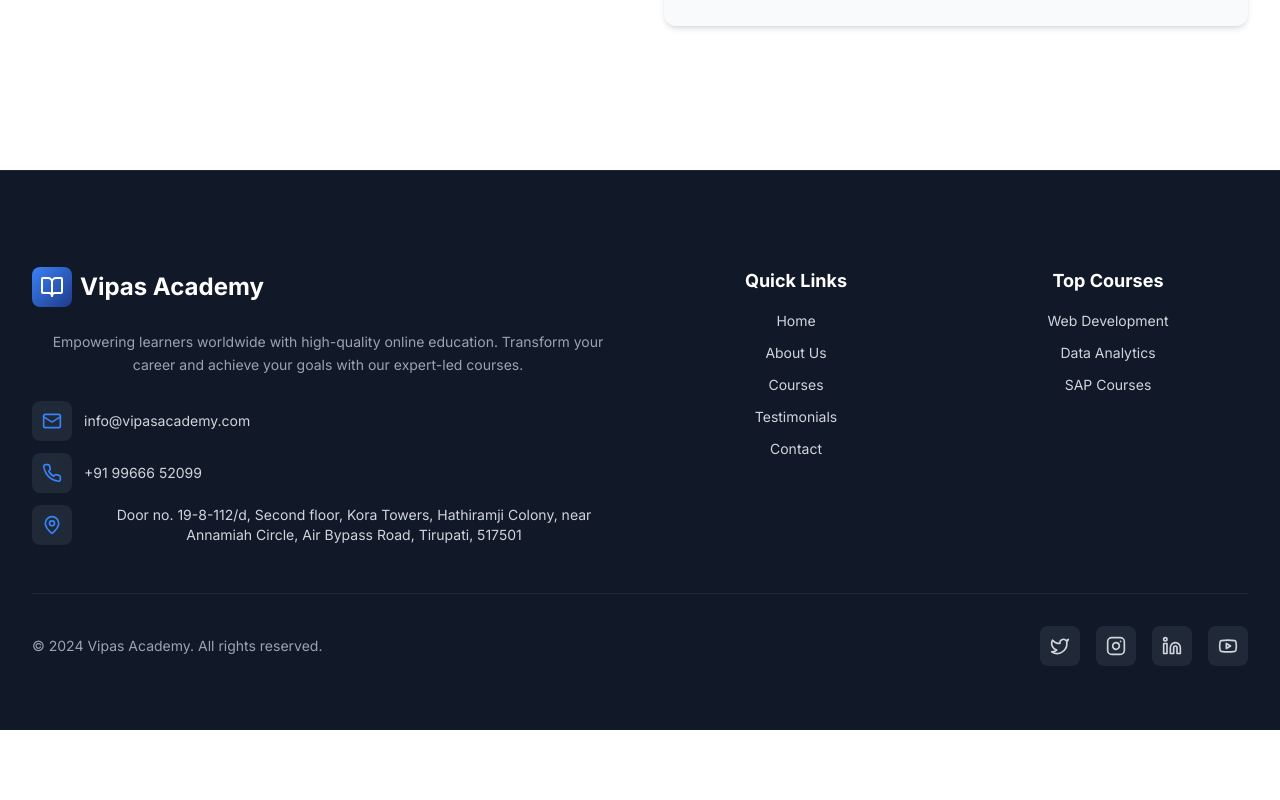
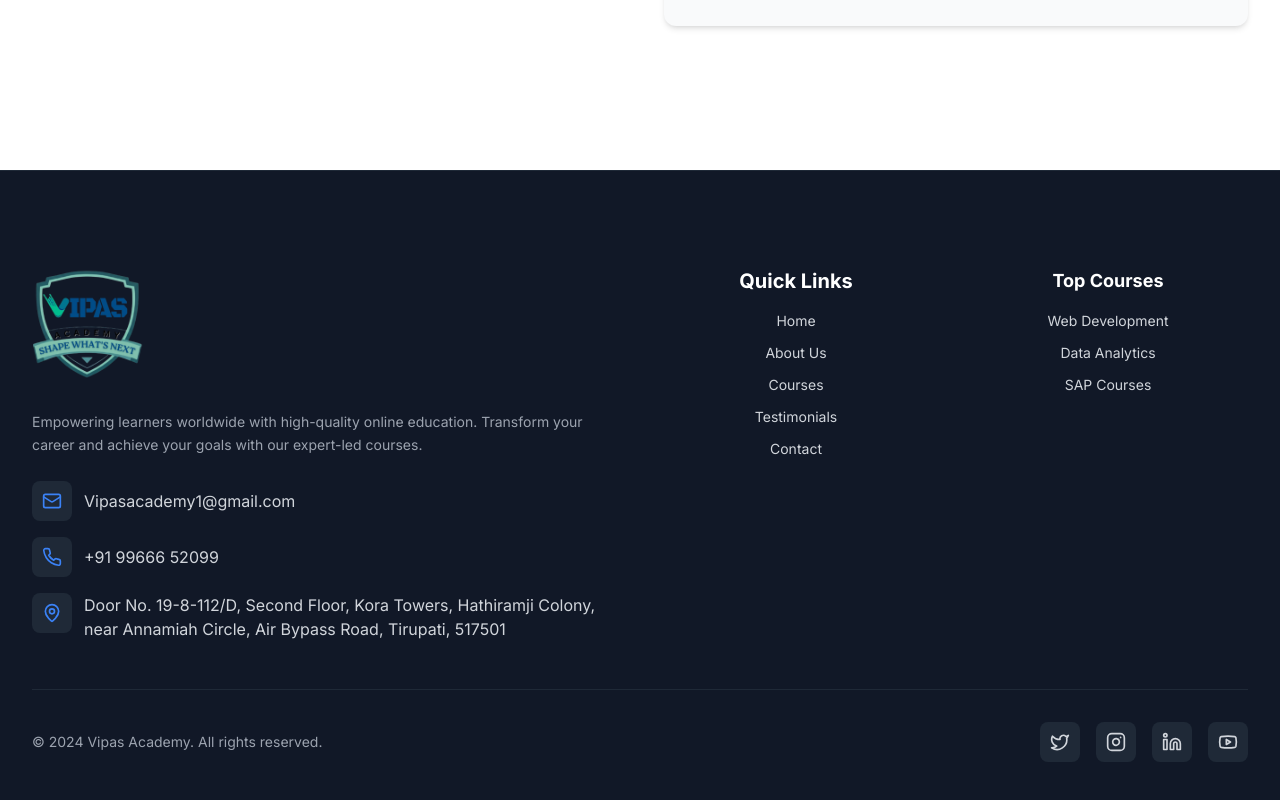
Before and after one commit to divyasrinivas3/vipas_academy, a Next.js app: page /contact in a window 1280 px wide. Shown: the part 1416-2216 px from the top of the page. Before the commit the page ends 2146 px from the top, so only its background shows below. Built offline with nearby package versions, Linux system fonts and the light colour scheme.

Commit message:
Vipas logo & footer issue fixed

```diff
--- a/app/components/Footer.tsx
+++ b/app/components/Footer.tsx
@@ -1,9 +1,19 @@
 "use client";
 
 import { useRouter, usePathname } from "next/navigation";
-import { BookOpen, Mail, Phone, MapPin, Twitter, Instagram, Linkedin, Youtube } from "lucide-react";
+import {
+  BookOpen,
+  Mail,
+  Phone,
+  MapPin,
+  Twitter,
+  Instagram,
+  Linkedin,
+  Youtube,
+} from "lucide-react";
 import { motion } from "framer-motion";
 import { fadeInUp, staggerContainer, staggerItem } from "@/lib/animations";
+import Image from "next/image";
 
 export default function Footer() {
   const router = useRouter();
@@ -25,29 +35,29 @@ export default function Footer() {
 
   const socialLinks = [
     { icon: Twitter, href: "https://x.com/vipasacademy?s=21", label: "Twitter" },
-    { icon: Instagram, href: "https://www.instagram.com/vipas_academy?igsh=cTlyeDFkYXBmNWpq", label: "Instagram" },
+    {
+      icon: Instagram,
+      href: "https://www.instagram.com/vipas_academy?igsh=cTlyeDFkYXBmNWpq",
+      label: "Instagram",
+    },
     { icon: Linkedin, href: "https://www.linkedin.com/in/vipas-academy", label: "LinkedIn" },
     { icon: Youtube, href: "#", label: "YouTube" },
   ];
 
-  // 🔥 Scroll or Navigate Function
   const handleLinkClick = (href: string) => {
     if (href.startsWith("#")) {
       if (pathname === "/") {
-        // Already on homepage → just scroll
         const el = document.querySelector(href);
         if (el) el.scrollIntoView({ behavior: "smooth" });
       } else {
-        // Navigate to homepage with section hash
         router.push(`/${href}`);
       }
     } else {
-      // Navigate normally for other pages
       router.push(href);
     }
   };
 
-  return (
+  return  (
     <footer className="bg-gray-900 text-gray-300">
       <div className="container mx-auto px-4 sm:px-6 lg:px-8 py-16">
         <motion.div
@@ -59,34 +69,48 @@ export default function Footer() {
         >
           {/* Company Info */}
           <motion.div variants={staggerItem} className="lg:col-span-2">
-            <div className="flex items-center space-x-2 mb-6">
-              <div className="w-10 h-10 bg-gradient-to-br from-blue-500 to-blue-900 rounded-lg flex items-center justify-center">
-                <BookOpen className="w-6 h-6 text-white" />
+            {/* ✅ Larger Logo Section */}
+            <div className="flex items-center space-x-4 mb-8">
+              <div className="relative w-24 h-24 sm:w-28 sm:h-28 justify-center"> {/* increased size */}
+                <Image
+                  src="/vipas_logo_bg.png" // 👈 place logo here: public/images/vipas-logo.png
+                  alt="Vipas Academy Logo"
+                  fill
+                  className="object-contain"
+                  priority
+                />
               </div>
-              <span className="text-2xl font-bold text-white">Vipas Academy</span>
             </div>
-            <p className="text-gray-400 mb-6 leading-relaxed">
-              Empowering learners worldwide with high-quality online education. Transform your career and achieve your goals with our expert-led courses.
+
+            <p className="text-gray-400 mb-6 leading-relaxed text-left">
+              Empowering learners worldwide with high-quality online education. Transform
+              your career and achieve your goals with our expert-led courses.
             </p>
-            <div className="space-y-3">
+
+            <div className="space-y-4">
               <div className="flex items-center gap-3">
-                <div className="w-10 h-10 bg-gray-800 rounded-lg flex items-center justify-center">
+                <div className="w-10 h-10 bg-gray-800 rounded-lg flex items-center justify-center flex-shrink-0">
                   <Mail className="w-5 h-5 text-blue-500" />
                 </div>
-                <span>info@vipasacademy.com</span>
+                <span className="text-sm sm:text-base break-all">
+                  Vipasacademy1@gmail.com
+                </span>
               </div>
+
               <div className="flex items-center gap-3">
-                <div className="w-10 h-10 bg-gray-800 rounded-lg flex items-center justify-center">
+                <div className="w-10 h-10 bg-gray-800 rounded-lg flex items-center justify-center flex-shrink-0">
                   <Phone className="w-5 h-5 text-blue-500" />
                 </div>
-                <span>+91 99666 52099</span>
+                <span className="text-sm sm:text-base">+91 99666 52099</span>
               </div>
-              <div className="flex items-center gap-3">
-                <div className="w-10 h-10 bg-gray-800 rounded-lg flex items-center">
-                  <MapPin className="w-10 h-5 text-blue-500" />
+
+              <div className="flex items-start gap-3">
+                <div className="w-10 h-10 bg-gray-800 rounded-lg flex items-center justify-center flex-shrink-0">
+                  <MapPin className="w-5 h-5 text-blue-500" />
                 </div>
-                <span className="flex items-start">
-                  Door no. 19-8-112/d, Second floor, Kora Towers, Hathiramji Colony, near Annamiah Circle, Air Bypass Road, Tirupati, 517501
+                <span className="text-sm sm:text-base text-left leading-relaxed">
+                  Door No. 19-8-112/D, Second Floor, Kora Towers, Hathiramji Colony, near
+                  Annamiah Circle, Air Bypass Road, Tirupati, 517501
                 </span>
               </div>
             </div>
@@ -94,7 +118,7 @@ export default function Footer() {
 
           {/* Quick Links */}
           <motion.div variants={staggerItem}>
-            <h3 className="text-white text-lg font-bold mb-4">Quick Links</h3>
+            <h3 className="text-white text-xl font-bold text-center mb-4">Quick Links</h3>
             <ul className="space-y-3">
               {quickLinks.map((link) => (
                 <li key={link.name}>
@@ -136,7 +160,9 @@ export default function Footer() {
           className="border-t border-gray-800 pt-8"
         >
           <div className="flex flex-col md:flex-row items-center justify-between gap-4">
-            <p className="text-gray-400 text-sm">© 2024 Vipas Academy. All rights reserved.</p>
+            <p className="text-gray-400 text-sm text-center md:text-left">
+              © 2024 Vipas Academy. All rights reserved.
+            </p>
             <div className="flex items-center gap-4">
               {socialLinks.map((social) => {
                 const Icon = social.icon;
--- a/app/components/Navbar.tsx
+++ b/app/components/Navbar.tsx
@@ -84,7 +84,7 @@ export default function Navbar() {
               )
             )}
             <button
-              onClick={() => goToSection("/", "contact")}
+              onClick={() => goToPage("/contact")}
               className="bg-gradient-to-r from-blue-900 to-blue-900 text-white px-6 py-2.5 rounded-full font-medium hover:shadow-lg transition-all duration-300 hover:scale-105"
             >
               Contact Us
--- a/app/components/contact.tsx
+++ b/app/components/contact.tsx
@@ -92,7 +92,7 @@ export default function ContactForm() {
                 </div>
                 <div>
                   <h4 className="font-semibold text-gray-900">Email</h4>
-                  <p className="text-gray-600">info@vipasacademy.com</p>
+                  <p className="text-gray-600">Vipasacademy1@gmail.com</p>
                 </div>
               </div>
               <div className="flex items-start space-x-4">
--- a/app/components/contactmodal.tsx
+++ b/app/components/contactmodal.tsx
@@ -26,7 +26,7 @@ export default function ContactModal() {
             >
               <X className="w-6 h-6" />
             </button>
-            <ContactForm />
+            <ContactForm isOpen={isOpen} onClose={() => setIsOpen(false)} />
           </div>
         </div>
       )}
--- a/app/components/expertguidence.tsx
+++ b/app/components/expertguidence.tsx
@@ -3,17 +3,26 @@
 import { useState } from "react";
 import { useForm, Controller } from "react-hook-form";
 import { zodResolver } from "@hookform/resolvers/zod";
-import { Send, Phone, Mail, MapPin } from "lucide-react";
+import toast, { Toaster } from "react-hot-toast";
+import { Send, X } from "lucide-react";
+import { motion, AnimatePresence } from "framer-motion";
+
 import {
   educationOptions,
   planOfFutureOptions,
   careerOptionsMap,
+  inquiryTypeOptions,
   ContactFormData,
   PlanOfFuture,
 } from "../types/form";
-import { contactFormSchema, ContactFormSchema } from "../schemas/contact";
+import { contactFormSchema } from "../schemas/contact";
 
-export default function ContactForm() {
+interface ContactFormModalProps {
+  isOpen: boolean;
+  onClose: () => void;
+}
+
+export default function ContactFormModal({ isOpen, onClose }: ContactFormModalProps) {
   const [loading, setLoading] = useState(false);
 
   const {
@@ -29,9 +38,10 @@ export default function ContactForm() {
       name: "",
       contact: "",
       email: "",
-      education: "",
-      planOfFuture: "",
-      careerPath: "",
+      education: "" as any,
+      planOfFuture: "" as any,
+      careerPath: "" as any,
+      inquiryType: "" as any,
     },
   });
 
@@ -45,91 +55,160 @@ export default function ContactForm() {
         headers: { "Content-Type": "application/json" },
         body: JSON.stringify(data),
       });
-      if (!res.ok) throw new Error("Form submission failed");
 
-      alert("✅ Thank you! We got your details and will contact you soon.");
+      if (!res.ok) throw new Error("Failed to submit form");
+
+      toast.success("Thank you! We’ll contact you soon.", {
+        style: { background: "#16a34a", color: "#fff", fontWeight: "600" },
+      });
       reset();
-    } catch (error) {
-      console.error(error);
-      alert("❌ Something went wrong. Please try again.");
+      onClose(); // Close after success
+    } catch {
+      toast.error("Something went wrong. Please try again.", {
+        style: { background: "#dc2626", color: "#fff", fontWeight: "600" },
+      });
     } finally {
       setLoading(false);
     }
   };
 
   return (
-    <form onSubmit={handleSubmit(onSubmit)} className="space-y-6">
-      {/* Name */}
+    <>
+      <Toaster position="top-right" />
+      <AnimatePresence>
+        {isOpen && (
+          <motion.div
+            className="fixed inset-0 bg-black bg-opacity-50 backdrop-blur-sm flex items-center justify-center z-50"
+            initial={{ opacity: 0 }}
+            animate={{ opacity: 1 }}
+            exit={{ opacity: 0 }}
+          >
+            <motion.div
+              className="bg-white rounded-xl shadow-2xl p-8 w-full max-w-lg relative"
+              initial={{ scale: 0.9, opacity: 0 }}
+              animate={{ scale: 1, opacity: 1 }}
+              exit={{ scale: 0.9, opacity: 0 }}
+            >
+              {/* Close Button */}
+              <button
+                onClick={onClose}
+                className="absolute top-4 right-4 text-gray-500 hover:text-gray-800"
+              >
+                <X className="w-6 h-6" />
+              </button>
+
+              <h3 className="text-2xl font-bold text-gray-900 mb-6 text-center">
+                Send us a Message
+              </h3>
+
+              <form onSubmit={handleSubmit(onSubmit)} className="space-y-5">
+                {/* Full Name */}
                 <div>
-        <label className="block text-sm font-medium mb-2">Full Name *</label>
+                  <label className="block text-sm font-semibold text-gray-700 mb-1 text-left">
+                    Full Name
+                  </label>
                   <input
-          type="text"
                     {...register("name")}
+                    placeholder="Enter your full name"
                     className="w-full px-4 py-3 border rounded-lg focus:ring-2 focus:ring-blue-500"
-          placeholder="Enter your full name"
                   />
-        {errors.name && <p className="text-red-500 text-sm mt-1">{errors.name.message}</p>}
+                  {errors.name && (
+                    <p className="text-red-500 text-sm mt-1">
+                      {errors.name.message}
+                    </p>
+                  )}
                 </div>
 
                 {/* Contact */}
                 <div>
-        <label className="block text-sm font-medium mb-2">Contact Number *</label>
+                  <label className="block text-sm font-semibold text-gray-700 mb-1 text-left ">
+                    Contact Number
+                  </label>
                   <input
-          type="text"
                     {...register("contact")}
+                    placeholder="Enter your contact number"
                     className="w-full px-4 py-3 border rounded-lg focus:ring-2 focus:ring-blue-500"
-          placeholder="Enter your contact number"
                   />
-        {errors.contact && <p className="text-red-500 text-sm mt-1">{errors.contact.message}</p>}
+                  {errors.contact && (
+                    <p className="text-red-500 text-sm mt-1">
+                      {errors.contact.message}
+                    </p>
+                  )}
                 </div>
 
                 {/* Email */}
                 <div>
-        <label className="block text-sm font-medium mb-2">Email Address *</label>
+                  <label className="block text-sm font-semibold text-gray-700 mb-1 text-left">
+                    Email Address
+                  </label>
                   <input
                     type="email"
                     {...register("email")}
+                    placeholder="Enter your email"
                     className="w-full px-4 py-3 border rounded-lg focus:ring-2 focus:ring-blue-500"
-          placeholder="Enter your email"
                   />
-        {errors.email && <p className="text-red-500 text-sm mt-1">{errors.email.message}</p>}
+                  {errors.email && (
+                    <p className="text-red-500 text-sm mt-1">
+                      {errors.email.message}
+                    </p>
+                  )}
+                </div>
+
+                {/* Inquiry Type */}
+                <div>
+                  <label className="block text-sm font-semibold text-gray-700 mb-1 text-left">
+                    Inquiry Type
+                  </label>
+                  <select
+                    {...register("inquiryType")}
+                    className="w-full px-4 py-3 border rounded-lg focus:ring-2 focus:ring-blue-500"
+                  >
+                    <option value="">Select Inquiry Type</option>
+                    {inquiryTypeOptions.map((opt) => (
+                      <option key={opt}>{opt}</option>
+                    ))}
+                  </select>
                 </div>
 
                 {/* Education & Plan */}
-      <div className="grid grid-cols-1 md:grid-cols-2 gap-6">
+                <div className="grid grid-cols-1 md:grid-cols-2 gap-4">
                   <div>
-          <label className="block text-sm font-medium mb-2">Education *</label>
+                    <label className="block text-sm font-semibold text-gray-700 mb-1 text-left">
+                      Education
+                    </label>
                     <select
                       {...register("education")}
                       className="w-full px-4 py-3 border rounded-lg focus:ring-2 focus:ring-blue-500"
                     >
                       <option value="">Select Education</option>
                       {educationOptions.map((edu) => (
-              <option key={edu} value={edu}>{edu}</option>
+                        <option key={edu}>{edu}</option>
                       ))}
                     </select>
-          {errors.education && <p className="text-red-500 text-sm mt-1">{errors.education.message}</p>}
                   </div>
 
                   <div>
-          <label className="block text-sm font-medium mb-2">Plan of Future *</label>
+                    <label className="block text-sm font-semibold text-gray-700 mb-1 text-left">
+                      Plan of Future
+                    </label>
                     <select
                       {...register("planOfFuture")}
                       className="w-full px-4 py-3 border rounded-lg focus:ring-2 focus:ring-blue-500"
                     >
                       <option value="">Select Plan</option>
                       {planOfFutureOptions.map((plan) => (
-              <option key={plan} value={plan}>{plan}</option>
+                        <option key={plan}>{plan}</option>
                       ))}
                     </select>
-          {errors.planOfFuture && <p className="text-red-500 text-sm mt-1">{errors.planOfFuture.message}</p>}
                   </div>
                 </div>
 
-      {/* Career Path */}
+                {/* Career Path (conditional) */}
                 {selectedPlan && (
                   <div>
-          <label className="block text-sm font-medium mb-2">Career Path *</label>
+                    <label className="block text-sm font-semibold text-gray-700 mb-1 text-left">
+                      Career Path
+                    </label>
                     <Controller
                       control={control}
                       name="careerPath"
@@ -139,13 +218,12 @@ export default function ContactForm() {
                           className="w-full px-4 py-3 border rounded-lg focus:ring-2 focus:ring-blue-500"
                         >
                           <option value="">Select Career Path</option>
-                {careerOptionsMap[selectedPlan].map((career) => (
-                  <option key={career} value={career}>{career}</option>
+                          {(careerOptionsMap[selectedPlan] || []).map((c) => (
+                            <option key={c}>{c}</option>
                           ))}
                         </select>
                       )}
                     />
-          {errors.careerPath && <p className="text-red-500 text-sm mt-1">{errors.careerPath.message}</p>}
                   </div>
                 )}
 
@@ -153,11 +231,16 @@ export default function ContactForm() {
                 <button
                   type="submit"
                   disabled={loading}
-        className="w-full bg-blue-900 text-white py-4 px-6 rounded-lg font-semibold hover:bg-teal-600 transition-colors flex items-center justify-center space-x-2"
+                  className="w-full bg-blue-900 text-white py-3 rounded-lg font-semibold hover:bg-teal-600 transition flex items-center justify-center gap-2"
                 >
-        <span>{loading ? "Sending..." : "Send Message"}</span>
+                  {loading ? "Sending..." : "Send Message"}
                   <Send className="w-5 h-5" />
                 </button>
               </form>
+            </motion.div>
+          </motion.div>
+        )}
+      </AnimatePresence>
+    </>
   );
 }
--- a/app/components/scrolling.tsx
+++ b/app/components/scrolling.tsx
@@ -10,7 +10,7 @@ const MarqueeFour = () => {
                     <div className="comm">
                         <div></div>
                         <div className="cmn-textslide"><i className="flaticon-mortarboard"></i> Education & University</div>
-                        <div className="cmn-textslide"><i className="flaticon-mortarboard"></i> Online Education</div>
+                        <div className="cmn-textslide"><i className="flaticon-mortarboard"></i> Online courses</div>
                         <div className="cmn-textslide"><i className="flaticon-mortarboard"></i> 230+ Quality Courses</div>
                         <div className="cmn-textslide"><i className="flaticon-mortarboard"></i> Experience Instructors</div>
                         <div className="cmn-textslide"><i className="flaticon-mortarboard"></i> Kindergarten Study</div>
--- a/app/contact/page.tsx
+++ b/app/contact/page.tsx
@@ -143,7 +143,7 @@ export default function ContactPage() {
                   </div>
                   <div>
                     <h4 className="font-semibold text-gray-900">Email</h4>
-                    <p className="text-gray-600">info@vipasacademy.com</p>
+                    <p className="text-gray-600">Vipasacademy1@gmail.com</p>
                   </div>
                 </div>
 
```
Also changed, not shown: public/vipas_logo_bg.png (added). Lines whose indentation alone changed are shown as unchanged.
